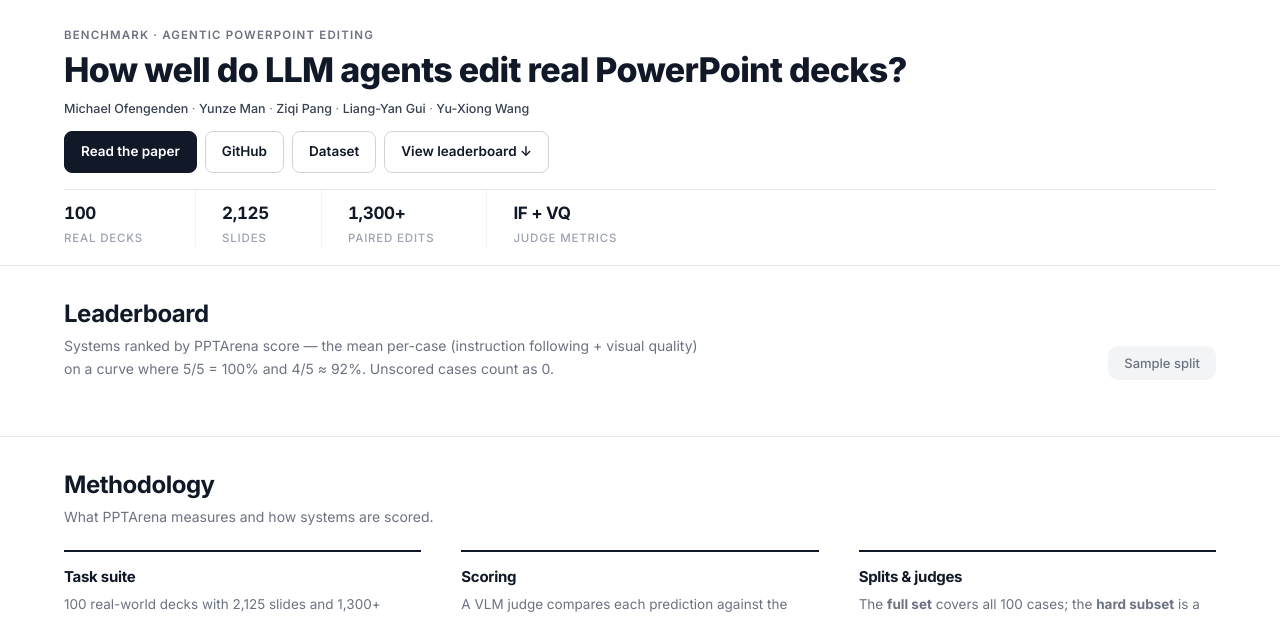
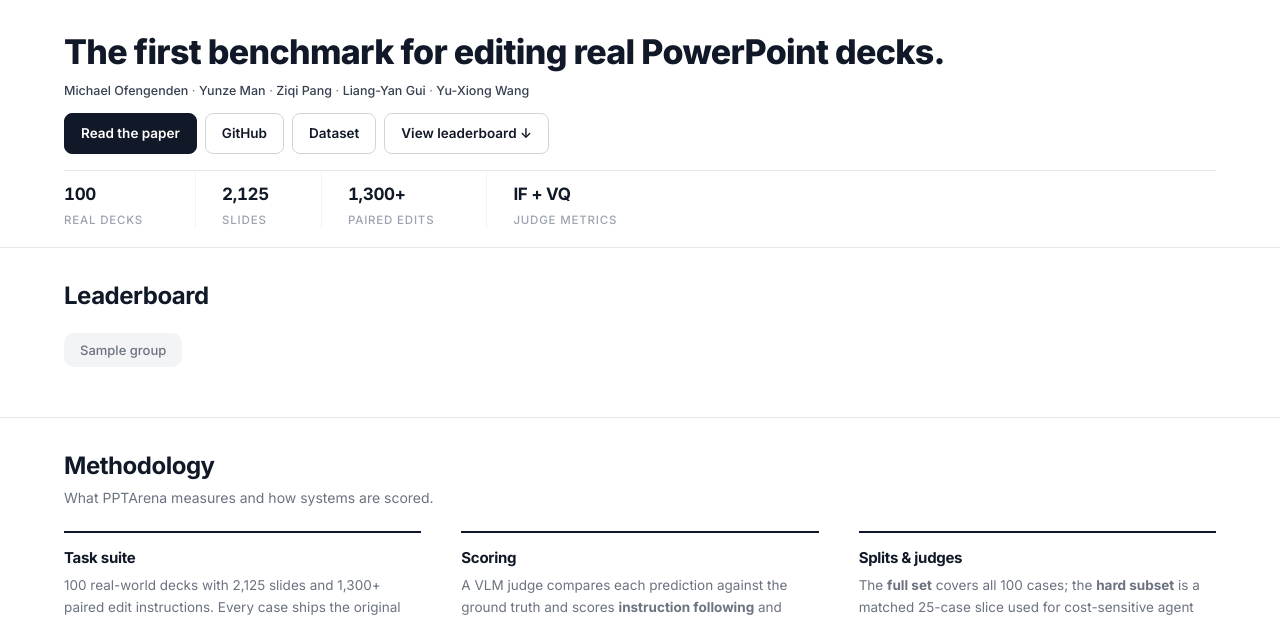
Before and after one commit to michaelofengend/PPTArena, a Flask app: template src/templates/evaluation.html in a window 1280 px wide. Shown: the part 59-678 px from the top of the page. Run offline with Flask 2, Linux system fonts and the light colour scheme; the template is opened without the code that fills it: most values are stand-ins (such as "Sample title", 1, 10 or a date in 2020).

Commit message:
Site: nested category tabs under Hard Subset / Full Set; trim hero + leaderboard copy
- Category views (Content/Layout/Styling/Structure/Interactivity) are now
  scoped to and nested under the base split, as a second tab row. Interactivity
  (0 subset cases, 4 full cases) appears only under Full Set.
- Hero: drop the 'Benchmark · Agentic PowerPoint editing' kicker; headline is
  now one short sentence. Remove the descriptive sub-text under the Leaderboard
  heading (scoring is explained in the table footer + Methodology).

```diff
--- a/src/app.py
+++ b/src/app.py
@@ -651,19 +651,13 @@ def _build_static_entry(entry):
 
 
 def get_leaderboard_data():
-    splits = {
-        split["key"]: {
-            "label": split["label"],
-            "description": split["description"],
-            "case_count": 0,
-            "entries": [],
-        }
-        for split in LEADERBOARD_SPLITS
-    }
-
+    """Two-level leaderboard: base splits (Hard Subset / Full Set) each with an
+    'All' view plus category sub-views (Content, Layout, …) scoped to that base.
+    A category with no cases in a base (e.g. Interactivity in the subset) is
+    omitted from that base."""
     case_meta, cases_by_category = _load_case_metadata()
     all_case_names = set(case_meta)
-    splits["full"]["case_count"] = len(all_case_names)
+
     source_payloads = []
     subset_case_names = set()
     for source in LEADERBOARD_SOURCES:
@@ -672,82 +666,63 @@ def get_leaderboard_data():
         if source["split"] == "subset" and source.get("defines_subset", True):
             subset_case_names.update(source_case_names)
 
-    splits["subset"]["case_count"] = len(subset_case_names) or 25
-    for split in LEADERBOARD_CATEGORY_SPLITS:
-        splits[split["key"]]["case_count"] = len(cases_by_category.get(split["category"], set()))
+    base_cases = {"subset": subset_case_names, "full": all_case_names}
+    base_labels = {"subset": "Hard Subset", "full": "Full Set"}
+    base_desc = {
+        "subset": "Matched 25-case hard subset used for cost-sensitive agent comparisons.",
+        "full": "All 100 PPTArena cases, with unscored cases counted as 0.",
+    }
 
-    for source, scored, source_case_names in source_payloads:
-        base_entry = _build_leaderboard_entry(
-            source,
-            source["split"],
-            source["expected_cases"],
-            scored,
-        )
-        if base_entry:
-            splits[source["split"]]["entries"].append(base_entry)
+    def build_view(view_key, view_cases, base_key):
+        entries = []
+        for source, scored, source_case_names in source_payloads:
+            if base_key == "full":
+                expected = view_cases                       # missing counts as 0
+            else:
+                expected = view_cases & set(source_case_names)
+            if not expected:
+                continue
+            view_scores = [r for r in scored if r["case_name"] in expected]
+            e = _build_leaderboard_entry(source, view_key, len(expected), view_scores)
+            if e:
+                entries.append(e)
+        for st in LEADERBOARD_STATIC_ENTRIES:
+            if st.get("split") == base_key and (view_key == base_key):
+                b = _build_static_entry(st)
+                if b:
+                    entries.append(b)
+        entries.sort(key=lambda r: r["score_pct"], reverse=True)
+        return entries
 
-        if source.get("include_subset") and subset_case_names:
-            subset_scores = [
-                row for row in scored
-                if row["case_name"] in subset_case_names
-            ]
-            subset_entry = _build_leaderboard_entry(
-                source,
-                "subset",
-                len(subset_case_names),
-                subset_scores,
-            )
-            if subset_entry:
-                splits["subset"]["entries"].append(subset_entry)
-
-        if source["split"] == "full":
-            source_expected_names = all_case_names
-        else:
-            source_expected_names = set(source_case_names)
-
-        for split in LEADERBOARD_CATEGORY_SPLITS:
-            category_names = cases_by_category.get(split["category"], set())
-            expected_names = source_expected_names & category_names
-            if not expected_names:
+    groups = []
+    panel_list = []
+    for base_key in ("subset", "full"):
+        bcases = base_cases[base_key]
+        n_all = len(all_case_names) if base_key == "full" else (len(bcases) or 25)
+        views = []
+        # "All" view = the base split itself
+        all_entries = build_view(base_key, bcases if bcases else all_case_names, base_key)
+        v_all = {"key": base_key, "label": "All", "description": base_desc[base_key],
+                 "case_count": n_all, "system_count": len(all_entries), "entries": all_entries}
+        views.append(v_all)
+        panel_list.append(v_all)
+        # category sub-views scoped to this base
+        for cat in LEADERBOARD_CATEGORY_SPLITS:
+            cat_cases = bcases & cases_by_category.get(cat["category"], set())
+            if not cat_cases:
                 continue
-            category_scores = [
-                row for row in scored
-                if row["case_name"] in expected_names
-            ]
-            entry = _build_leaderboard_entry(
-                source,
-                split["key"],
-                len(expected_names),
-                category_scores,
-            )
-            if entry:
-                splits[split["key"]]["entries"].append(entry)
-
-    for entry in LEADERBOARD_STATIC_ENTRIES:
-        built = _build_static_entry(entry)
-        if built and entry["split"] in splits:
-            splits[entry["split"]]["entries"].append(built)
-
-    for split in splits.values():
-        split["entries"].sort(key=lambda row: row["score_pct"], reverse=True)
-        split["system_count"] = len(split["entries"])
-
-    split_list = [
-        {
-            "key": key,
-            "label": split["label"],
-            "description": split["description"],
-            "case_count": split["case_count"],
-            "system_count": split["system_count"],
-            "entries": split["entries"],
-        }
-        for key, split in splits.items()
-    ]
+            key = f"{base_key}:{cat['key']}"
+            ent = build_view(key, cat_cases, base_key)
+            v = {"key": key, "label": cat["label"], "description": cat["description"],
+                 "case_count": len(cat_cases), "system_count": len(ent), "entries": ent}
+            views.append(v)
+            panel_list.append(v)
+        groups.append({"base": base_key, "label": base_labels[base_key], "views": views})
 
     return {
         "default_split": "subset",
-        "splits": splits,
-        "split_list": split_list,
+        "groups": groups,
+        "panel_list": panel_list,
     }
 
 
--- a/src/templates/evaluation.html
+++ b/src/templates/evaluation.html
@@ -446,6 +446,41 @@
             color: var(--ink);
             font-weight: 600;
             box-shadow: 0 1px 3px rgba(17, 24, 39, 0.08), 0 0 0 1px var(--border);
+        }
+
+        /* two-level leaderboard tabs */
+        .lb-tabs {
+            display: flex;
+            flex-direction: column;
+            gap: 8px;
+            margin-bottom: 16px;
+        }
+
+        .lb-tabs .base-tabs {
+            align-self: flex-start;
+        }
+
+        .lb-tabs .cat-tabs {
+            display: none;
+            background: transparent;
+            padding: 0;
+            gap: 4px;
+        }
+
+        .lb-tabs .cat-tabs.active {
+            display: flex;
+        }
+
+        .lb-tabs .cat-tabs .subtab {
+            padding: 4px 11px;
+            font-size: 12.5px;
+            border: 1px solid var(--border);
+            border-radius: 7px;
+        }
+
+        .lb-tabs .cat-tabs .subtab.active {
+            box-shadow: none;
+            border-color: var(--ink-2);
         }
 
         .lb-panel {
@@ -1309,8 +1344,7 @@
     <main id="top">
         <!-- ================= Hero ================= -->
         <section class="hero container">
-            <p class="kicker">Benchmark · Agentic PowerPoint editing</p>
-            <h1>How well do LLM agents edit real PowerPoint decks?</h1>
+            <h1>The first benchmark for editing real PowerPoint decks.</h1>
             <p class="authors">
                 <b>Michael Ofengenden</b> · <b>Yunze Man</b> · <b>Ziqi Pang</b> · <b>Liang-Yan Gui</b> · <b>Yu-Xiong
                     Wang</b>
@@ -1350,24 +1384,29 @@
                 <div class="section-head">
                     <div>
                         <h2>Leaderboard</h2>
-                        <p class="sub">
-                            Systems ranked by PPTArena score — the mean per-case (instruction following + visual
-                            quality) on a curve where 5/5 = 100% and 4/5 ≈ 92%. Unscored cases count as 0.
-                        </p>
                     </div>
-                    <div class="tabs" role="tablist" aria-label="Leaderboard split">
-                        {% for split in leaderboard_data.split_list %}
+                </div>
+                <div class="lb-tabs">
+                    <div class="tabs base-tabs" role="tablist" aria-label="Case set">
+                        {% for group in leaderboard_data.groups %}
                         <button type="button"
-                            class="tab {% if split.key == leaderboard_data.default_split %}active{% endif %}"
-                            data-leaderboard-target="{{ split.key }}"
-                            aria-pressed="{% if split.key == leaderboard_data.default_split %}true{% else %}false{% endif %}">
-                            {{ split.label }}
-                        </button>
+                            class="tab {% if group.base == leaderboard_data.default_split %}active{% endif %}"
+                            data-base-tab="{{ group.base }}">{{ group.label }}</button>
                         {% endfor %}
                     </div>
+                    {% for group in leaderboard_data.groups %}
+                    <div class="tabs cat-tabs {% if group.base == leaderboard_data.default_split %}active{% endif %}"
+                        data-cat-group="{{ group.base }}" role="tablist" aria-label="Category">
+                        {% for view in group.views %}
+                        <button type="button"
+                            class="tab subtab {% if view.key == leaderboard_data.default_split %}active{% endif %}"
+                            data-leaderboard-target="{{ view.key }}">{{ view.label }}</button>
+                        {% endfor %}
+                    </div>
+                    {% endfor %}
                 </div>
 
-                {% for split in leaderboard_data.split_list %}
+                {% for split in leaderboard_data.panel_list %}
                 <div class="lb-panel {% if split.key == leaderboard_data.default_split %}active{% endif %}"
                     data-leaderboard-panel="{{ split.key }}">
                     <div class="panel-meta">
@@ -1505,11 +1544,11 @@
                             spanning five edit categories.
                         </p>
                         <div class="chips">
-                            {% for split in leaderboard_data.split_list %}
-                            {% if split.key.startswith('category_') %}
-                            <span class="chip">{{ split.label }} <span class="num">{{ split.case_count }}</span></span>
-                            {% endif %}
-                            {% endfor %}
+                            {% for group in leaderboard_data.groups %}{% if group.base == 'full' %}
+                            {% for view in group.views %}{% if view.key != 'full' %}
+                            <span class="chip">{{ view.label }} <span class="num">{{ view.case_count }}</span></span>
+                            {% endif %}{% endfor %}
+                            {% endif %}{% endfor %}
                         </div>
                     </div>
                     <div class="method-col">
@@ -1756,7 +1795,9 @@
     </script>
 
     <script>
-        // ----- Leaderboard split tabs -----
+        // ----- Leaderboard two-level tabs (base: subset/full → category sub-tabs) -----
+        const baseTabs = document.querySelectorAll('[data-base-tab]');
+        const catGroups = document.querySelectorAll('[data-cat-group]');
         const leaderboardButtons = document.querySelectorAll('[data-leaderboard-target]');
         const leaderboardPanels = document.querySelectorAll('[data-leaderboard-panel]');
         function activateLeaderboardSplit(name) {
@@ -1771,6 +1812,14 @@
         }
         leaderboardButtons.forEach(btn => {
             btn.addEventListener('click', () => activateLeaderboardSplit(btn.dataset.leaderboardTarget));
+        });
+        baseTabs.forEach(btn => {
+            btn.addEventListener('click', () => {
+                const base = btn.dataset.baseTab;
+                baseTabs.forEach(b => b.classList.toggle('active', b === btn));
+                catGroups.forEach(g => g.classList.toggle('active', g.dataset.catGroup === base));
+                activateLeaderboardSplit(base);   // land on that base's "All" view
+            });
         });
 
         // ----- Sortable leaderboard tables -----
```
